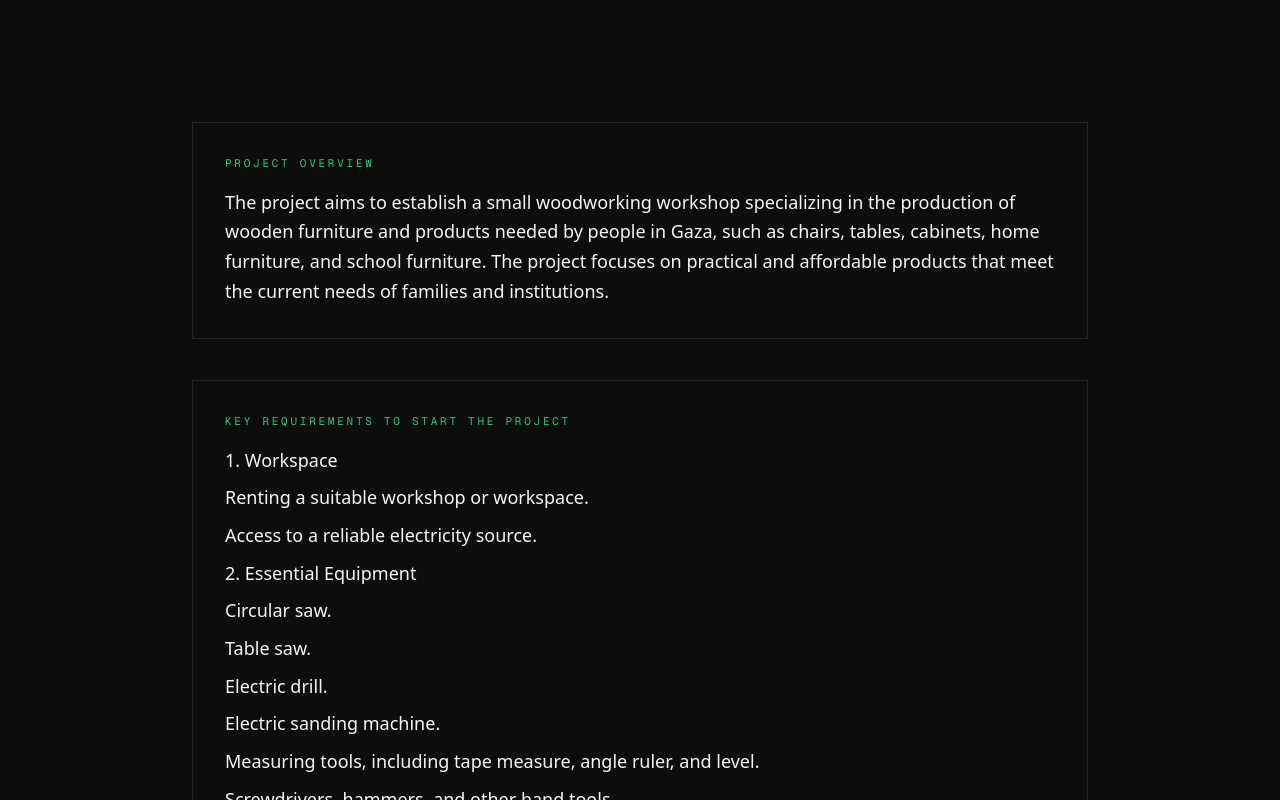
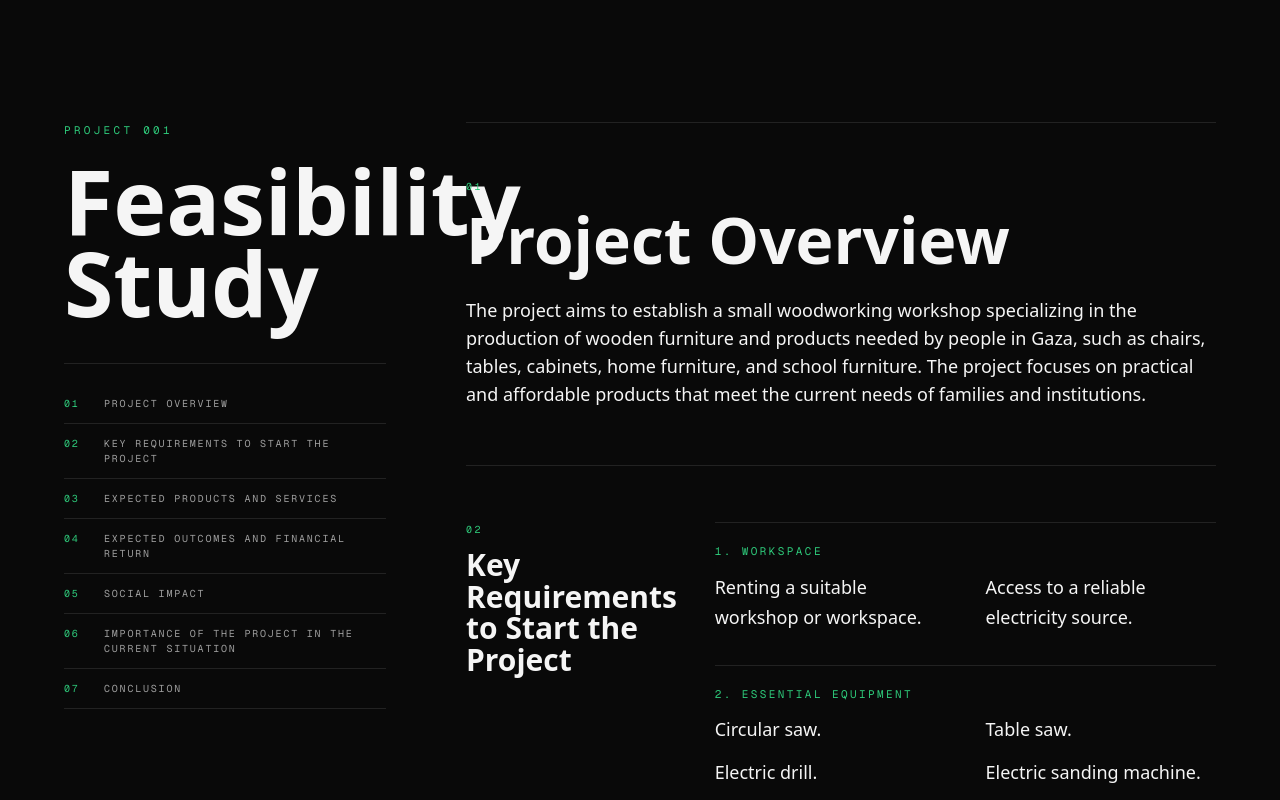
Before and after one commit to desingerpain-22/bidhra, a Next.js app: page /en/projects/moamen-woodworking-deir-al-balah in a window 1280 px wide. Shown: the part 6400-7200 px from the top of the page. Built offline with nearby package versions, Linux system fonts and the light colour scheme.

Commit message:
Improve feasibility study layout

```diff
--- a/src/app/[locale]/projects/[slug]/page.tsx
+++ b/src/app/[locale]/projects/[slug]/page.tsx
@@ -338,32 +338,108 @@ export default async function ProjectDetail({
 
       <section
         className="border-t px-4 py-16 sm:px-12 sm:py-32"
-        style={{ borderColor: "var(--line)", background: "var(--bg-elev)" }}
+        style={{ borderColor: "var(--line)", background: "var(--bg)" }}
         lang="en"
         dir="ltr"
       >
-        <div className="mx-auto flex w-full max-w-4xl flex-col gap-10">
-          {c.feasibilityStudy.map((section, sectionIndex) => (
-            <Reveal key={section[0]} direction="up" delay={(sectionIndex % 2) * 80}>
+        <div className="mx-auto grid w-full max-w-6xl grid-cols-1 gap-12 lg:grid-cols-[minmax(0,3fr)_minmax(0,7fr)] lg:gap-20">
+          <Reveal direction="up">
+            <header className="lg:sticky lg:top-28">
+              <p className="font-mono text-[11px] uppercase tracking-[0.3em] text-accent">
+                Project 001
+              </p>
+              <h2 className="mt-5 max-w-sm text-[clamp(2.75rem,7vw,6rem)] font-semibold leading-[0.92] text-foreground">
+                Feasibility Study
+              </h2>
               <div
-                className="h-full border p-5 sm:p-8"
-                style={{ borderColor: "var(--line)", background: "var(--bg)" }}
+                className="mt-10 hidden border-t pt-5 lg:block"
+                style={{ borderColor: "var(--line)" }}
               >
-                {section.map((line, lineIndex) => (
+                {c.feasibilityStudy.map((section, sectionIndex) => (
                   <p
-                    key={`${sectionIndex}-${lineIndex}`}
-                    className={
-                      lineIndex === 0
-                        ? "mb-4 font-mono text-[11px] uppercase tracking-[0.25em] text-accent"
-                        : "mb-2 last:mb-0 text-base font-light leading-[1.65] text-foreground sm:text-lg"
-                    }
+                    key={section[0]}
+                    className="grid grid-cols-[2.5rem_1fr] border-b py-3 font-mono text-[10px] uppercase leading-[1.5] tracking-[0.18em] text-muted-foreground"
+                    style={{ borderColor: "var(--line)" }}
                   >
-                    {line}
+                    <span className="text-accent">
+                      {String(sectionIndex + 1).padStart(2, "0")}
+                    </span>
+                    <span>{section[0]}</span>
                   </p>
                 ))}
               </div>
-            </Reveal>
-          ))}
+            </header>
+          </Reveal>
+
+          <div className="flex flex-col">
+            {c.feasibilityStudy.map((section, sectionIndex) => (
+              <Reveal
+                key={section[0]}
+                direction="up"
+                delay={(sectionIndex % 2) * 80}
+              >
+                <article
+                  className={
+                    "grid grid-cols-1 border-t py-10 sm:py-14 " +
+                    (sectionIndex === 0
+                      ? "gap-6"
+                      : "gap-5 md:grid-cols-[minmax(0,2fr)_minmax(0,5fr)] md:gap-12")
+                  }
+                  style={{ borderColor: "var(--line)" }}
+                >
+                  <div>
+                    <p className="font-mono text-[10px] uppercase tracking-[0.25em] text-accent">
+                      {String(sectionIndex + 1).padStart(2, "0")}
+                    </p>
+                    <h3
+                      className={
+                        "mt-3 font-semibold leading-[1.05] text-foreground " +
+                        (sectionIndex === 0
+                          ? "max-w-2xl text-[clamp(2rem,5vw,4rem)]"
+                          : "text-2xl sm:text-3xl")
+                      }
+                    >
+                      {section[0]}
+                    </h3>
+                  </div>
+
+                  <div
+                    className={
+                      sectionIndex === 0
+                        ? "max-w-3xl"
+                        : "grid grid-cols-1 gap-x-10 gap-y-3 sm:grid-cols-2"
+                    }
+                  >
+                    {section.slice(1).map((line, lineIndex) => {
+                      const isSubhead = /^[0-9]+\./.test(line);
+
+                      return isSubhead ? (
+                        <h4
+                          key={`${sectionIndex}-${lineIndex}`}
+                          className="mt-5 border-t pt-5 font-mono text-[11px] uppercase tracking-[0.22em] text-accent first:mt-0 sm:col-span-2"
+                          style={{ borderColor: "var(--line)" }}
+                        >
+                          {line}
+                        </h4>
+                      ) : (
+                        <p
+                          key={`${sectionIndex}-${lineIndex}`}
+                          className={
+                            "text-base font-light leading-[1.7] text-foreground sm:text-lg " +
+                            (sectionIndex === 0
+                              ? "text-xl leading-[1.55] sm:text-2xl"
+                              : "")
+                          }
+                        >
+                          {line}
+                        </p>
+                      );
+                    })}
+                  </div>
+                </article>
+              </Reveal>
+            ))}
+          </div>
         </div>
       </section>
 
```
